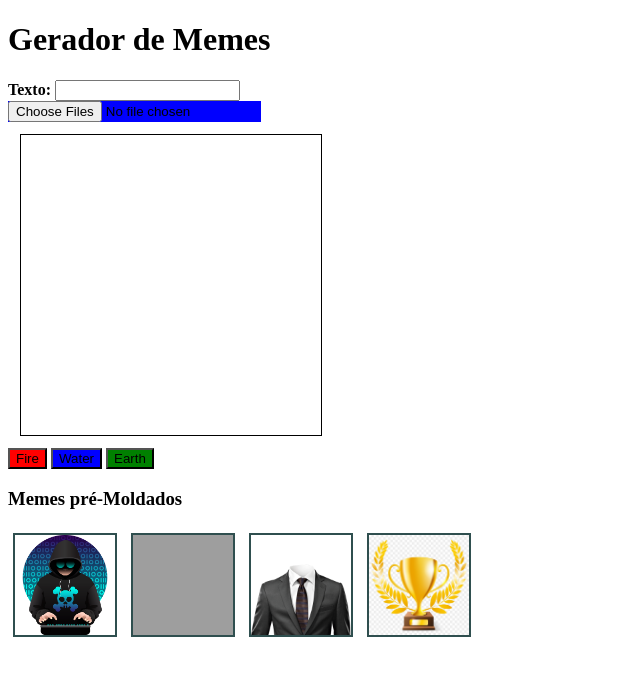
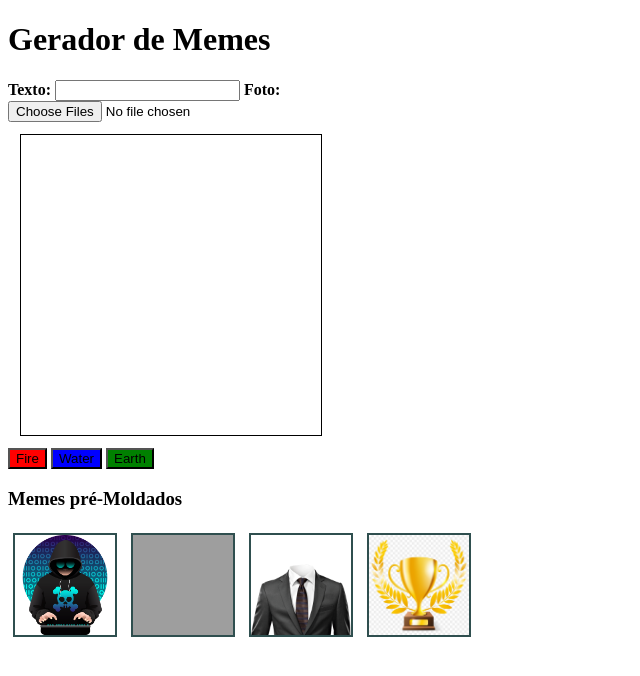
Before and after one commit to tryber/sd-015-b-project-meme-generator, a website: page index.html in a window 1280 px wide. Shown: the whole page, without its empty margins (0-640 px from the left). Drawn offline with Linux system fonts and the light colour scheme; grey boxes are pictures that could not be loaded.

Commit message:
manutencao do lint style

```diff
--- a/index.html
+++ b/index.html
@@ -13,7 +13,7 @@
   <header><h1 class="principalTitle">Gerador de Memes</h1></header>
   <main class="mainContent">
     <strong>Texto: </strong><input type="text" name="input" id="text-input" maxlength="60">
-    <input type="file" name="selectPhoto" id="meme-insert" multiple accept="image/*" style="display:hiden">
+    <strong>Foto: </strong><input type="file" name="selectPhoto" id="meme-insert" multiple accept="image/*" style="display:hiden">
     <section id="meme-image-container">
       <p id="meme-text"></p>
     </section>
--- a/style.css
+++ b/style.css
@@ -30,7 +30,6 @@
 }
 
 #meme-insert {
-  background-color: blue;
   display: block;
 }
 
```
